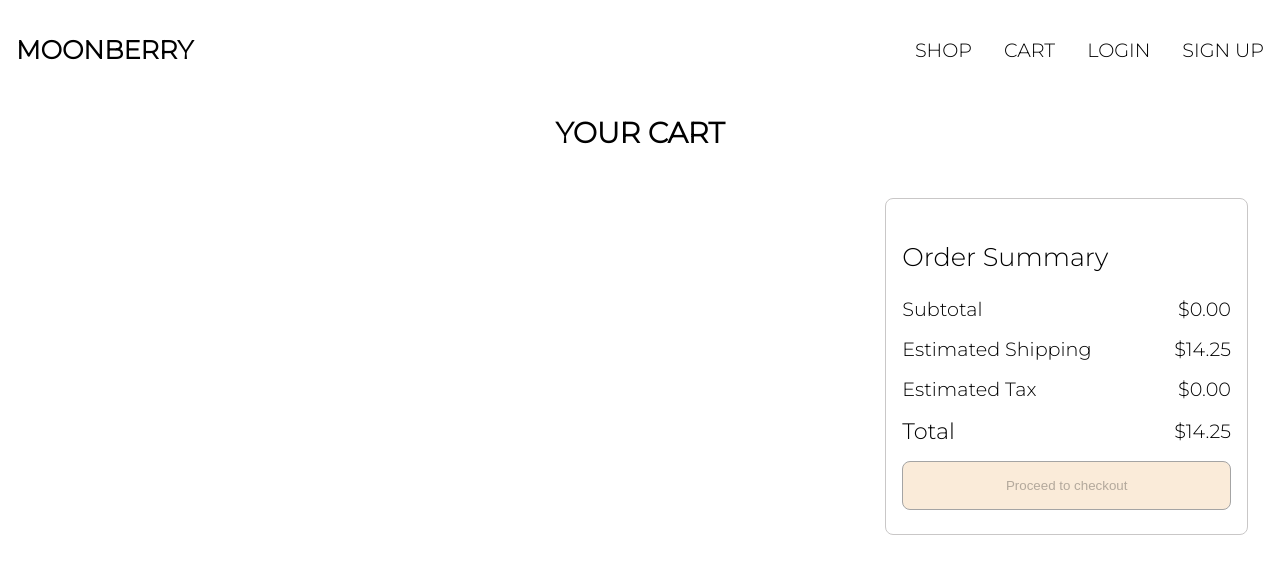
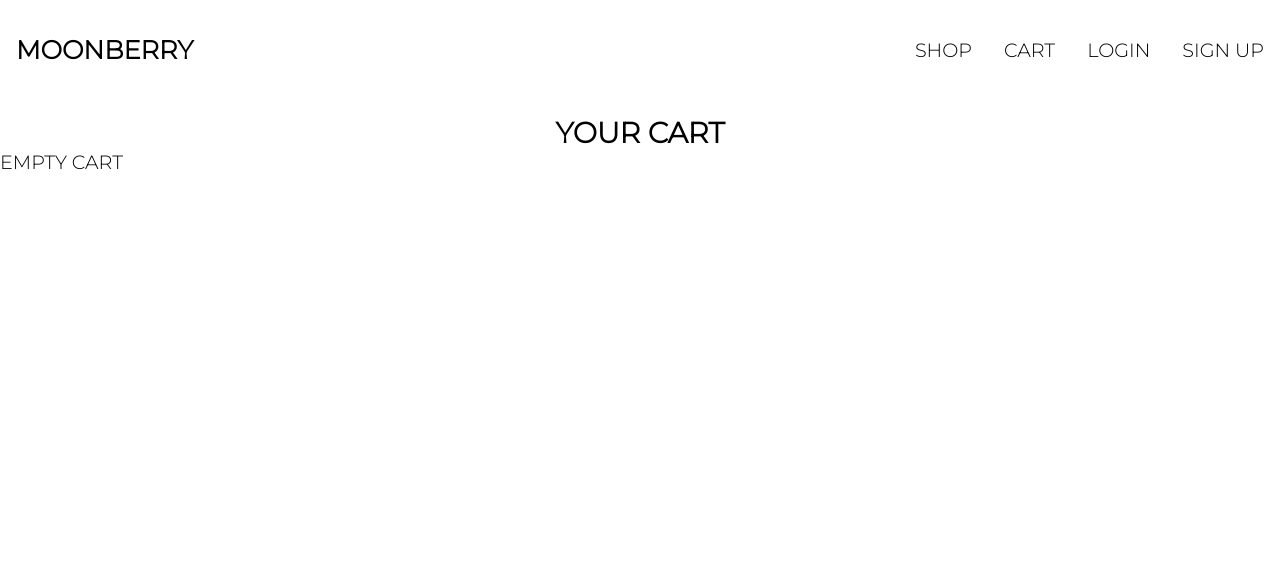
Before and after one commit to Jihyunnk/moonberry, a React (Create React App) app in the folder frontend/: page /cart in a window 1280 px wide. Shown: the top 574 px of the page. Built offline with nearby package versions, Linux system fonts and the light colour scheme.

Commit message:
created empty cart display

```diff
--- a/frontend/src/components/Cart.js
+++ b/frontend/src/components/Cart.js
@@ -50,6 +50,9 @@ function Cart() {
       <div>
         <h1 className="cart-header">YOUR CART</h1>
       </div>
+      {cartItems.length === 0 ? (
+        <div>EMPTY CART</div>
+      ) : (
         <div className="row">
           <div className="col-2">
             <div className="card card-body item-content">
@@ -58,10 +61,16 @@ function Cart() {
                   <li key={item.product}>
                     <div className="row">
                       <div>
-                      <img src={item.image} alt={item.name} className="small" />
+                        <img
+                          src={item.image}
+                          alt={item.name}
+                          className="small"
+                        />
                       </div>
                       <div className="min-25">
-                      <Link to={`/products/${item.product}`}>{item.name}</Link>
+                        <Link to={`/products/${item.product}`}>
+                          {item.name}
+                        </Link>
                       </div>
                       <div className="row item-details">
                         <div>
@@ -141,6 +150,7 @@ function Cart() {
             </div>
           </div>
         </div>
+      )}
     </div>
   );
 }
```
Lines whose indentation alone changed are shown as unchanged.
